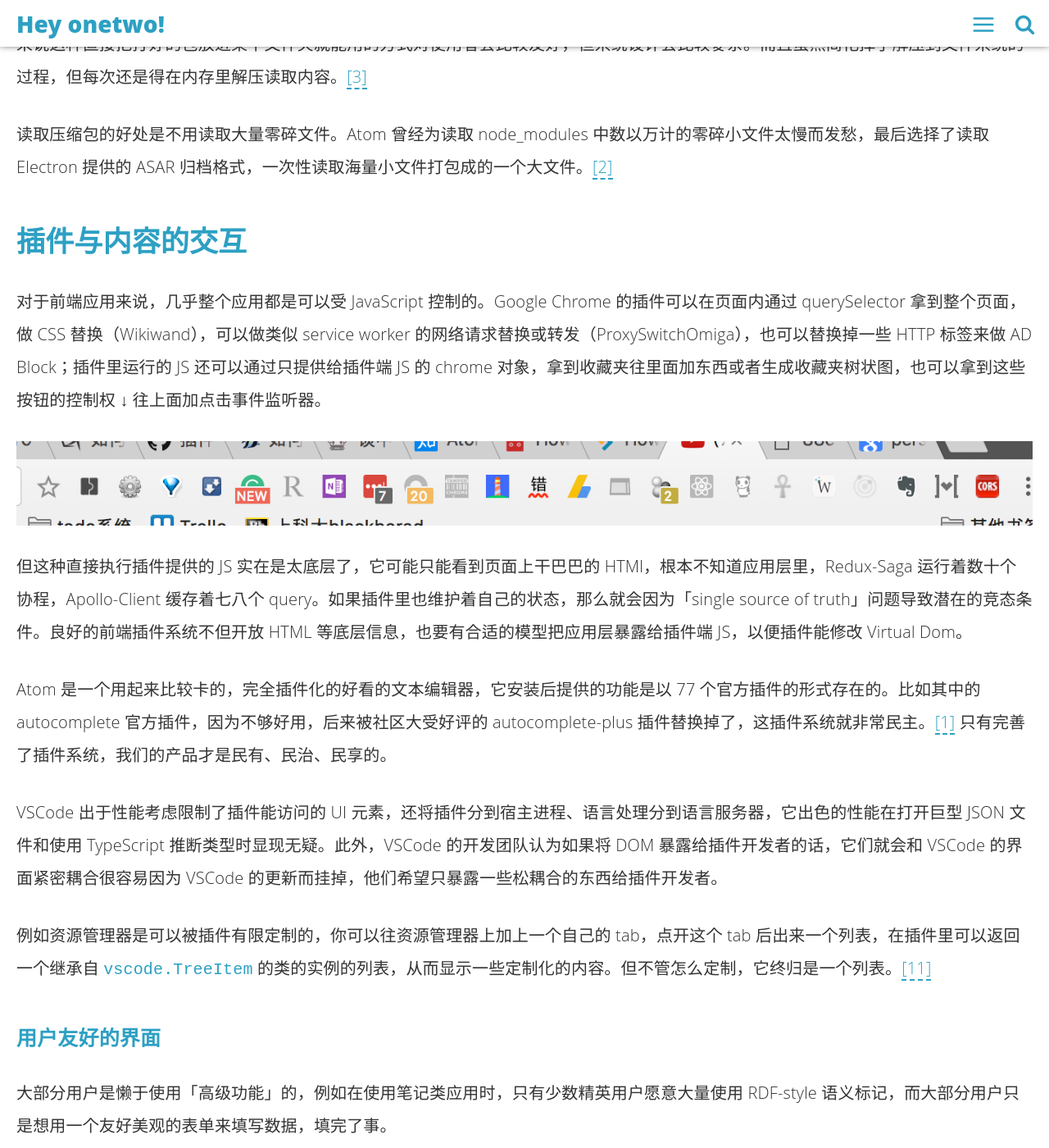
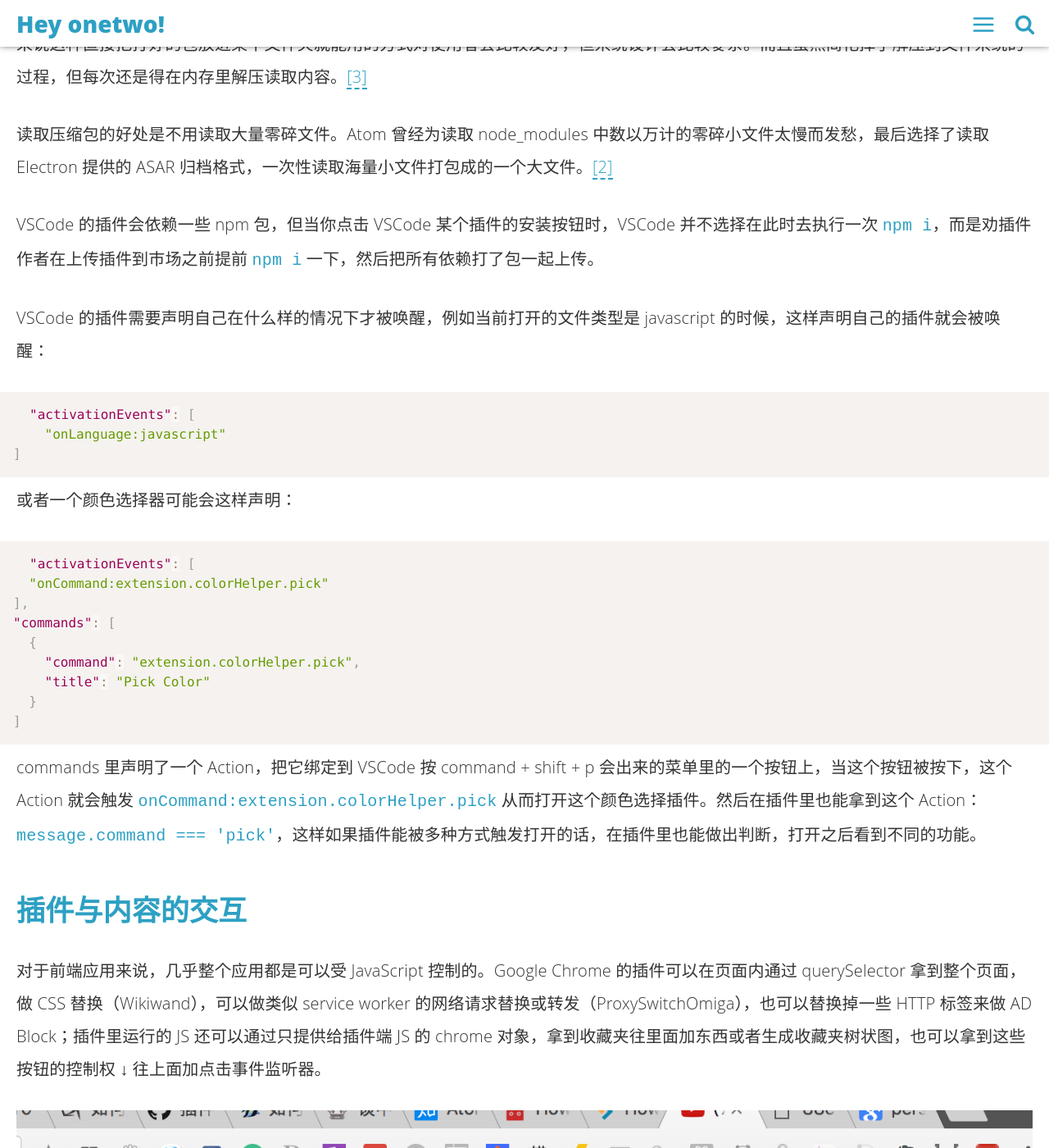
Before and after one commit to linonetwo/linonetwo.github.io, a Jekyll site: the page built from _posts/2017-08-21-前端插件系统设计.md, in a window 1280 px wide and 1400 px high, scrolled down 1846 px. Shown: the whole window at 82% size. Built offline with Jekyll 4.4.1, drawn with Linux system fonts in a browser that asks for light colours; comment, search, counter and statistics services are not loaded; some of the changed text lies outside the part shown.

Commit message:
vscode related

````diff
--- a/_posts/2017-08-21-前端插件系统设计.md
+++ b/_posts/2017-08-21-前端插件系统设计.md
@@ -40,6 +40,31 @@
 
 读取压缩包的好处是不用读取大量零碎文件。Atom 曾经为读取 node_modules 中数以万计的零碎小文件太慢而发愁，最后选择了读取 Electron 提供的 ASAR 归档格式，一次性读取海量小文件打包成的一个大文件。[[2]](#2)
 
+VSCode 的插件会依赖一些 npm 包，但当你点击 VSCode 某个插件的安装按钮时，VSCode 并不选择在此时去执行一次 ```npm i```，而是劝插件作者在上传插件到市场之前提前 ```npm i``` 一下，然后把所有依赖打了包一起上传。
+
+VSCode 的插件需要声明自己在什么样的情况下才被唤醒，例如当前打开的文件类型是 javascript 的时候，这样声明自己的插件就会被唤醒：
+
+```json
+"activationEvents": [
+    "onLanguage:javascript"
+]
+```
+
+或者一个颜色选择器可能会这样声明：
+
+```json
+"activationEvents": [
+  "onCommand:extension.colorHelper.pick"
+],
+"commands": [
+  {
+    "command": "extension.colorHelper.pick",
+    "title": "Pick Color"
+  }
+]
+```
+
+commands 里声明了一个 Action，把它绑定到 VSCode 按 command + shift + p 会出来的菜单里的一个按钮上，当这个按钮被按下，这个 Action 就会触发 ```onCommand:extension.colorHelper.pick``` 从而打开这个颜色选择插件。然后在插件里也能拿到这个 Action：```message.command === 'pick'```，这样如果插件能被多种方式触发打开的话，在插件里也能做出判断，打开之后看到不同的功能。
 
 ## 插件与内容的交互
 
@@ -69,6 +94,7 @@
 
 上述行为类似于 Redux-Saga 通过监听消息来启动异步操作，例如你通过点击删除按钮，发出了一个删除 Action，一个 Saga 便开始执行，它会调查一下有哪些页面引用了你刚删的页面，并对每个页面启动一个新的更新页面上链接颜色的 Action。当有大于 500 个 Action 被同时发出时，它们会被分成每 500 个一组。[[9]](#9) 如果你用过 GraphQL，你可能会发现这很类似于 dataloader 这个 npm 包做的事。
 
+VSCode 对于语言服务和 Debug 服务使用 stdin 和 stdout 来和真正处理内容的程序通信，通信内容是一个 JSON。这样语言服务就可以用非 JS 的语言来书写，但坏处是在浏览器中运行的程序没法像 electron 中的程序那样接触到 stdio，这或许可以通过把这类服务做成服务端插件，因而把 stdio 改成 HTTP 来解决，虽然可能会爆慢，不适合一些自动补全等场景。对于可能的延迟问题，VSCode 的做法是让计算可取消，类似 redux-saga 的 takeLatest 或 cancel 的效果。插件会在收到新数据的同时接受到一个 ```CancellationToken``` 参数，以便像 IntelliSense 或者 GitLens 之类的插件能得知用户还在继续输入，之前接收到的数据已经作废了还是重新算吧。
 
 
 ## 与物理世界接触
````
